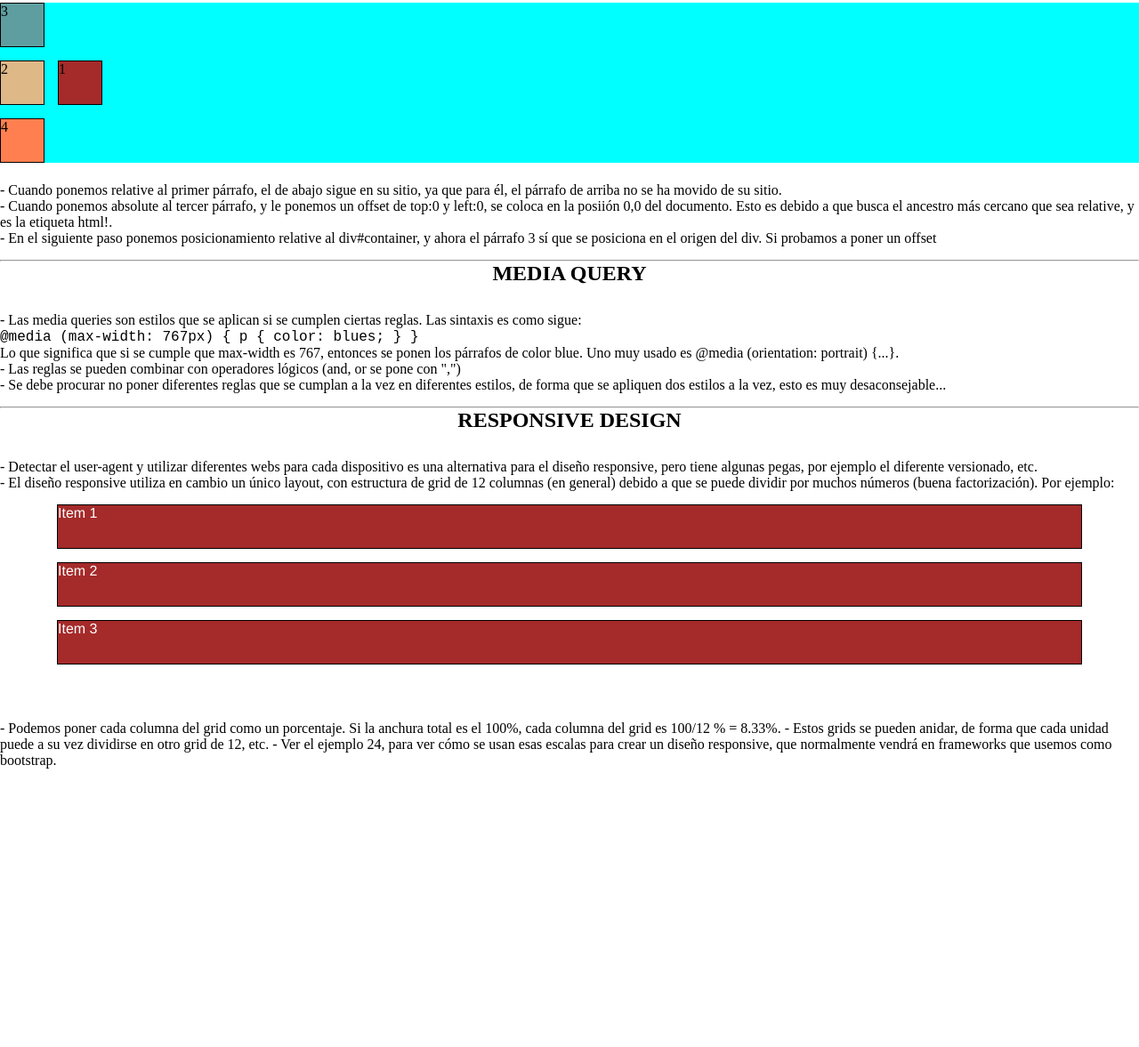
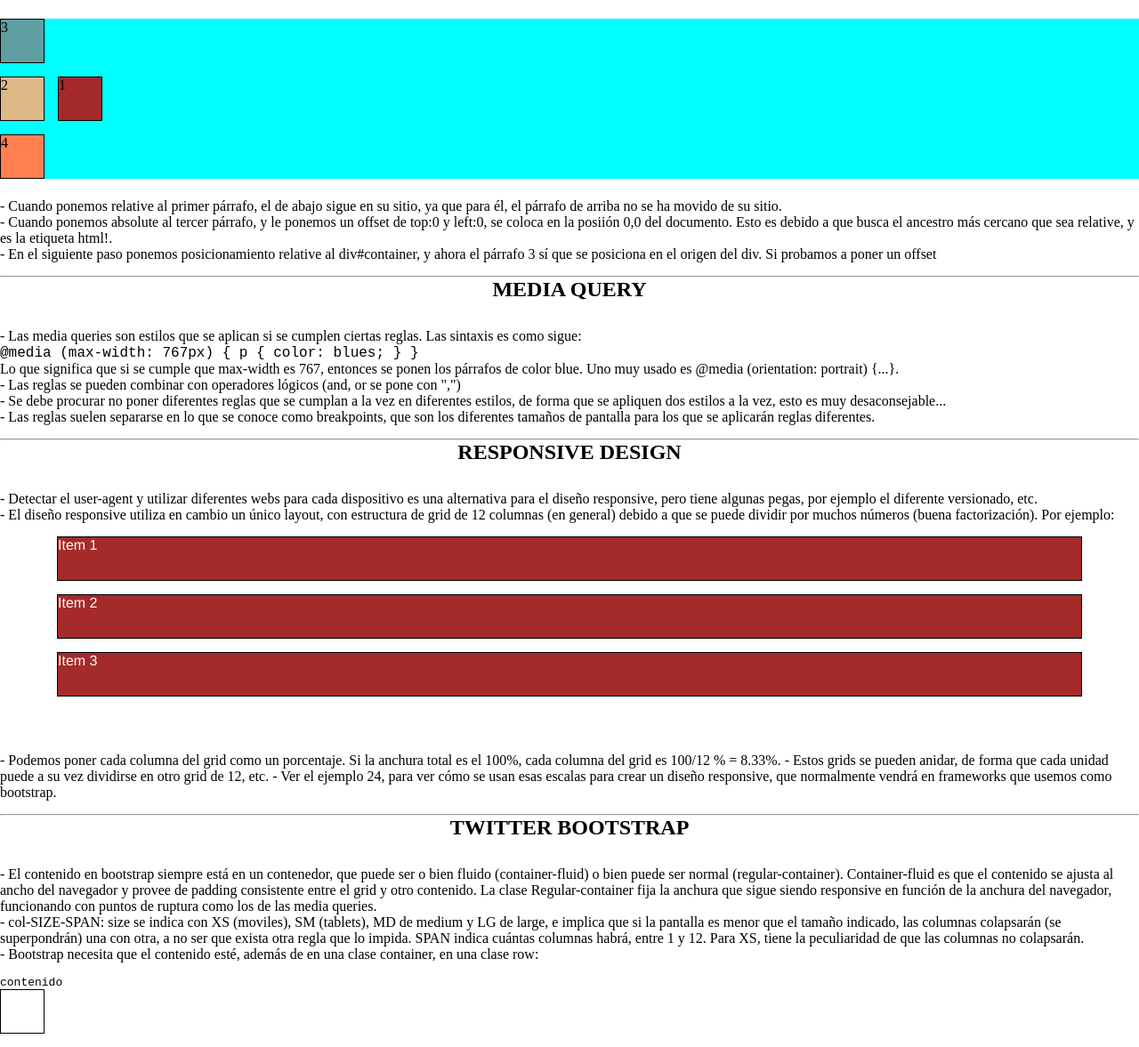
Before and after one commit to Quenan/coursera-test, a plain HTML site: page site/index.html in a window 1280 px wide. Shown: the part 74-1251 px from the top of the page at 89% size. Before the commit the page ends 953 px from the top, so only its background shows below. Drawn offline with Linux system fonts and the light colour scheme.

Commit message:
alguna prueba añadida

```diff
--- a/site/index.html
+++ b/site/index.html
@@ -122,6 +122,7 @@
 </style>
 <body>
 <h1>Hola Coursera!</h1>
+<a href="#tw_boot"> Twitter Bootstrap</a>
 <div id="container">
 	<p id="p1">1</p>
 	<p id="p2">2</p>
@@ -151,7 +152,8 @@
 		</code><br>
 		Lo que significa que si se cumple que max-width es 767, entonces se ponen los párrafos de color blue. Uno muy usado es @media (orientation: portrait) {...}.<br>
 		- Las reglas se pueden combinar con operadores lógicos (and, or se pone con ",")<br>
-		- Se debe procurar no poner diferentes reglas que se cumplan a la vez en diferentes estilos, de forma que se apliquen dos estilos a la vez, esto es muy desaconsejable...
+		- Se debe procurar no poner diferentes reglas que se cumplan a la vez en diferentes estilos, de forma que se apliquen dos estilos a la vez, esto es muy desaconsejable...<br>
+		- Las reglas suelen separarse en lo que se conoce como breakpoints, que son los diferentes tamaños de pantalla para los que se aplicarán reglas diferentes.
 	</p>
 </div>
 <hr>
@@ -176,5 +178,12 @@
 			- Ver el ejemplo 24, para ver cómo se usan esas escalas para crear un diseño responsive, que normalmente vendrá en frameworks que usemos como bootstrap.
 		</p>
 </div>
+<hr>
+<h2 id="tw_boot">TWITTER BOOTSTRAP</h2>
+<p id="expl">
+- El contenido en bootstrap siempre está en un contenedor, que puede ser o bien fluido (container-fluid) o bien puede ser normal (regular-container). Container-fluid es que el contenido se ajusta al ancho del navegador y provee de padding consistente entre el grid y otro contenido. La clase Regular-container fija la anchura que sigue siendo responsive en función de la anchura del navegador, funcionando con puntos de ruptura como los de las media queries.<br>
+- col-SIZE-SPAN: size se indica con XS (moviles), SM (tablets), MD de medium y LG de large, e implica que si la pantalla es menor que el tamaño indicado, las columnas colapsarán (se superpondrán) una con otra, a no ser que exista otra regla que lo impida. SPAN indica cuántas columnas habrá, entre 1 y 12. Para XS, tiene la peculiaridad de que las columnas no colapsarán.<br>
+- Bootstrap necesita que el contenido esté, además de en una clase container, en una clase row:<br><code><div class="container"> <div class="row"> contenido </div></div></code>
+</p>
 </body>
 </html>
```
